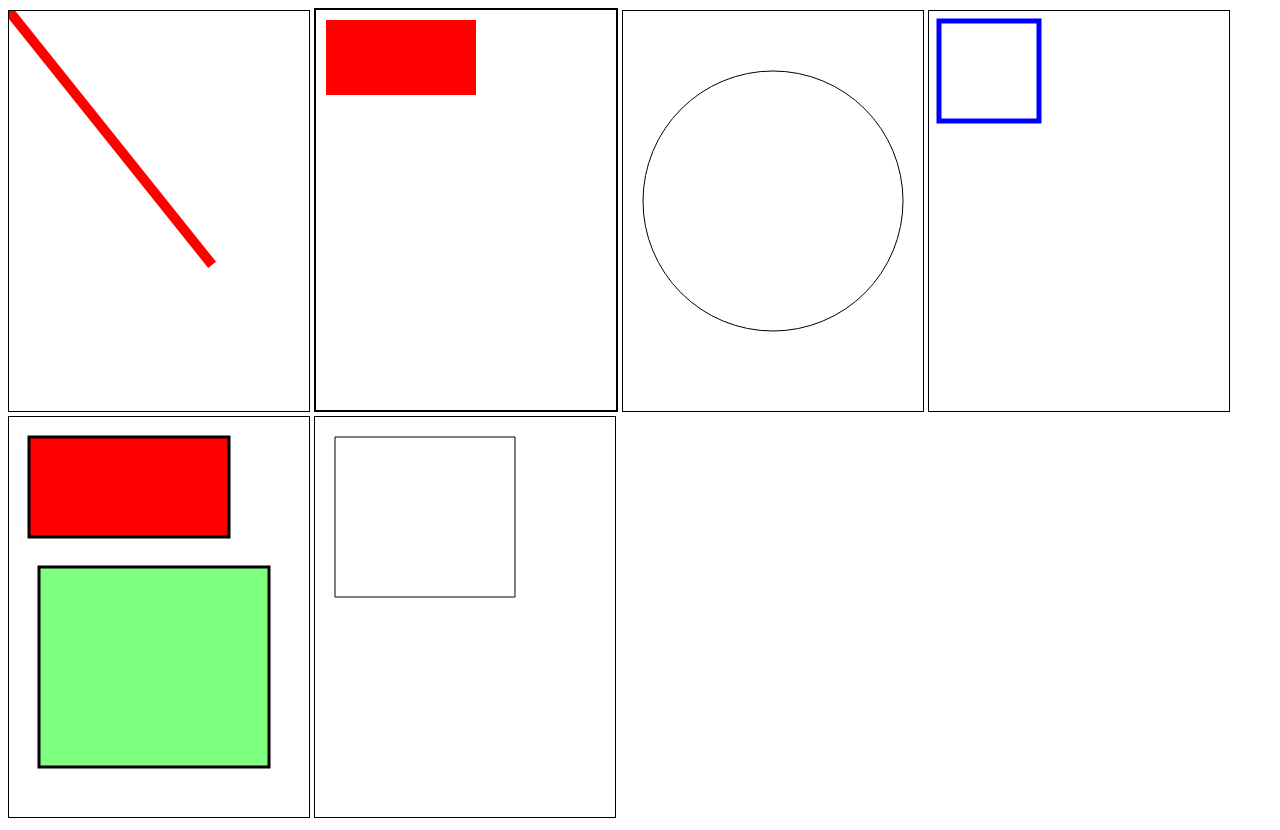
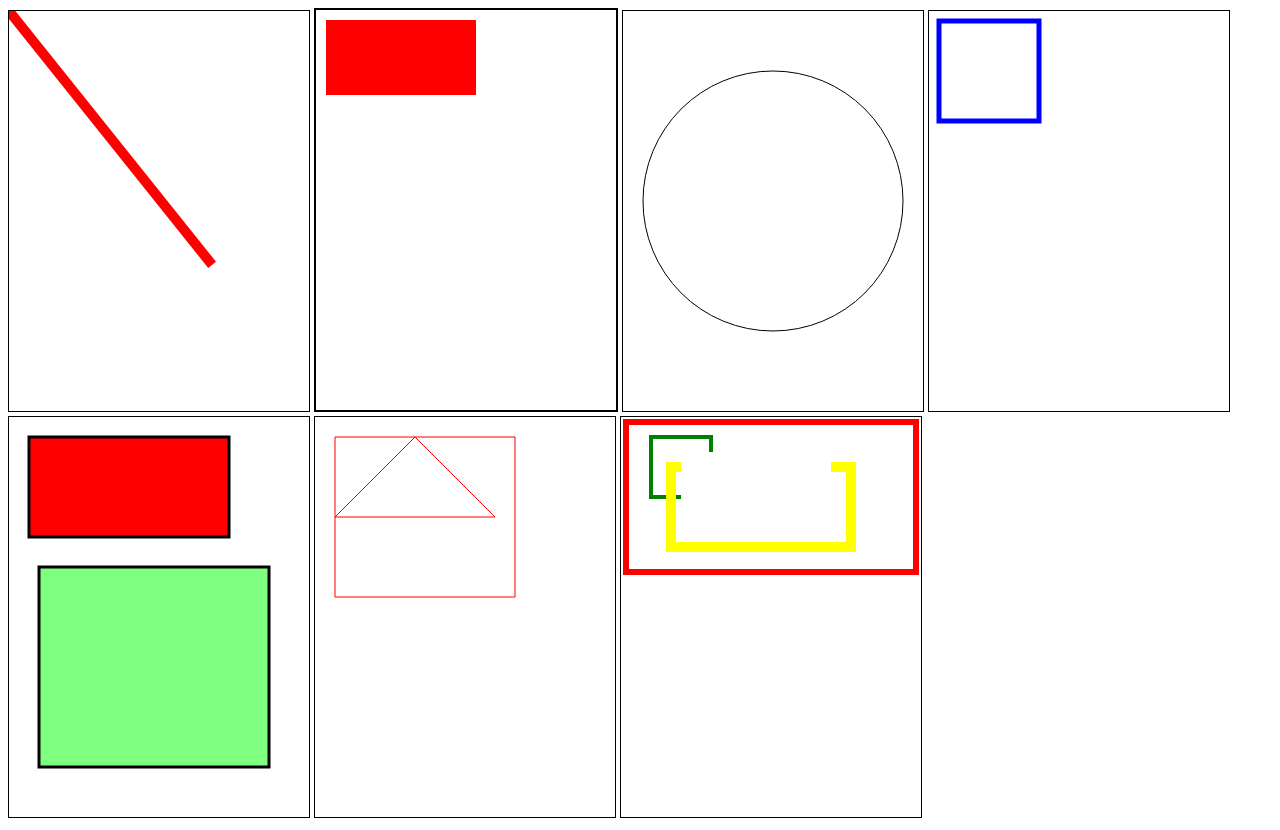
Before and after one commit to chinky23-tech/canvas, a plain HTML site: page index.html in a window 1280 px wide. Drawn offline with Linux system fonts and the light colour scheme.

Commit message:
new styles

```diff
--- a/index.html
+++ b/index.html
@@ -13,6 +13,7 @@
     <canvas id="strokeCanvas" width="300" height="400" style="border:1px solid #000000;"></canvas>
     <canvas id="fillCanvas" width="300" height="400" style="border:1px solid #000000;"></canvas>
     <canvas id="canvas1" width="300" height="400" style="border:1px solid #000000;"></canvas>
+    <canvas id="canvas2" width="300" height="400" style="border:1px solid #000000"></canvas>
     <script src="script.js"></script>
 </body>
 </html>
--- a/script.js
+++ b/script.js
@@ -56,4 +56,32 @@ ctx6.lineTo(200,180);
 ctx6.lineTo(200,20);
 //set end point
 ctx6.lineTo(20,20);
+//define triangle
+ctx6.moveTo(100,20);
+ctx6.lineTo(180,100);
+ctx6.lineTo(20,100);
+ctx6.lineTo(100,20);
+ctx6.strokeStyle="red";
 ctx6.stroke();
+
+
+
+// rectangle inside multiple rectangle
+const rectangleCanvas = document.getElementById("canvas2");
+const ctx7 =  rectangleCanvas.getContext("2d");
+//red rectangle
+ctx7.lineWidth = "6";
+ctx7.strokeStyle= "red";
+ctx7.strokeRect(5,5,290,150);
+
+
+// green rectangle
+ctx7.lineWidth = "4";
+ctx7.strokeStyle = "green";
+ctx7.strokeRect(30,20,60,60);
+
+//yellow rectangle
+ctx7.lineWidth ="10";
+ctx7.strokeStyle = "yellow";
+ctx7.strokeRect(50,50,180,80);
+ctx7.clearRect(60,35,150,50);
```
